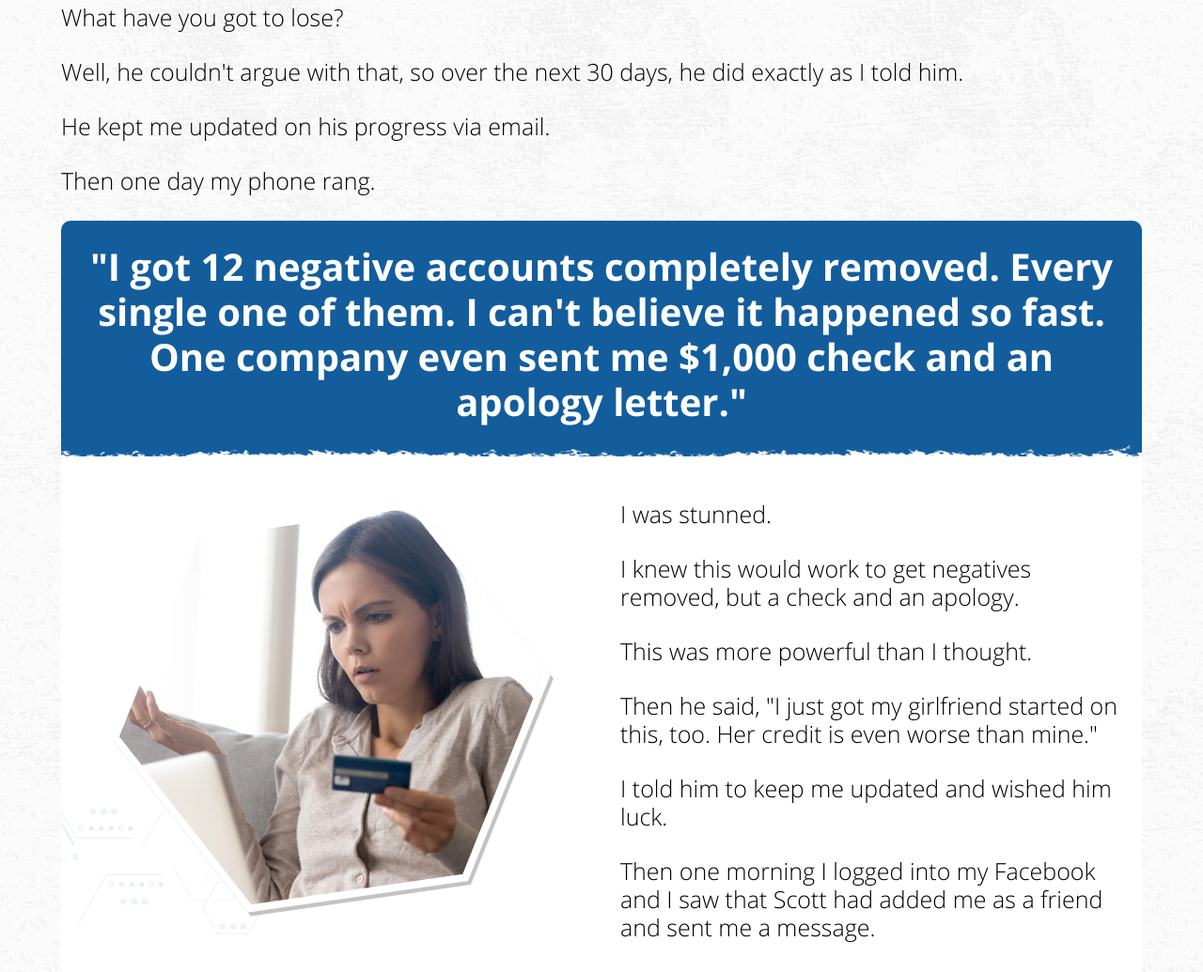
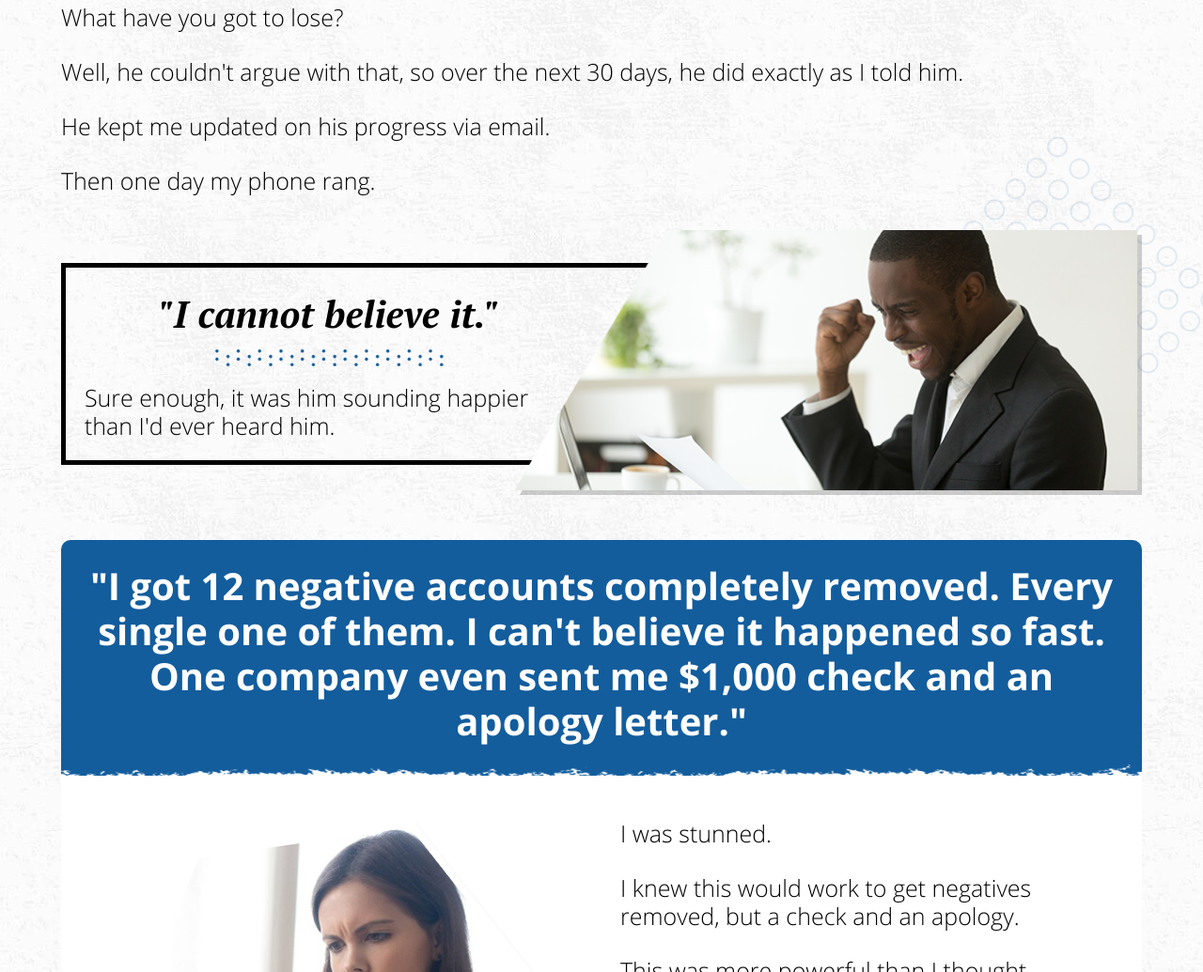
Before and after one commit to DhakaCoders/CreditSecrets-HTML, a plain HTML site: page index-2.html in a window 1280 px wide. Shown: the part 3119-4154 px from the top of the page at 94% size. Drawn offline with Linux system fonts and the light colour scheme; files whose address does not match are found by name; a web font is replaced by a local one.

Commit message:
desktop view checking done

```diff
--- a/index-2.html
+++ b/index-2.html
@@ -153,6 +153,23 @@
           <p>Well, he couldn't argue with that, so over the next 30 days, he did exactly as I told him. </p>
           <p>He kept me updated on his progress via email. </p>
           <p>Then one day my phone rang.</p>
+        </div>
+      </div>
+    </div>
+    <div class="row">
+      <div class="col-sm-12">
+        <div class="fl-anyone-two-part-wrp">
+          <span class="fl-anyone-two-part-cir lazy" data-src="assets/images/fl-anyone-two-part-circle.png"></span>
+          <div class="fl-anyone-two-part-img">
+            <img class="lazy" data-src="assets/images/fl-anyone-two-part-img.png">
+          </div>
+          <div class="fl-anyone-two-part-dsc">
+            <div class="fl-anyone-two-part-head">
+              <h2>"I cannot believe it."</h2>
+              <img class="lazy" data-src="assets/images/fl-anyone-two-part-head-img.png">
+            </div>
+            <p>Sure enough, it was him sounding happier than I'd ever heard him.</p>
+          </div>
         </div>
       </div>
     </div>
--- a/style-2.css
+++ b/style-2.css
@@ -153,6 +153,53 @@ span.fl-exposed-rgt-img {
     background-repeat: no-repeat !important;
     background-size: cover !important;
     background-position: center center !important;
+}
+
+.fl-anyone-two-part-wrp{
+    position: relative;
+    height: 290px;
+    margin-bottom: 40px;
+    margin-top: 10px;
+}
+.fl-anyone-two-part-img{
+    position: absolute;
+    right: 0;
+    top: 0;
+    bottom: 0;
+    width: 58%;
+}
+.fl-anyone-two-part-dsc {
+    max-width: 800px;
+    width: 100%;
+    border: 5px solid #000;
+    position: absolute;
+    left: 0;
+    top: 35px;
+    bottom: 40px;
+    z-index: -1;
+    padding-right: 250px;
+    padding-left: 20px;
+    padding-top: 25px;
+}
+.fl-anyone-two-part-head{
+    text-align: center;
+    padding-bottom: 15px;
+}
+.fl-anyone-two-part-head h2{
+    margin: 0;
+    margin-bottom: 5px;
+    font-family: "PTSerif-BoldItalic";
+}
+.fl-anyone-two-part-cir {
+    position: absolute;
+    right: -85px;
+    top: -100px;
+    max-width: 320px;
+    width: 100%;
+    height: 320px;
+    background-repeat: no-repeat !important;
+    background-position: center center !important;
+    background-size: cover !important;
 }
 
 
```
Also changed, not shown: assets/images/fl-anyone-two-part-circle.png (added), assets/images/fl-anyone-two-part-head-img.png (added), assets/images/fl-anyone-two-part-img.png (added).
